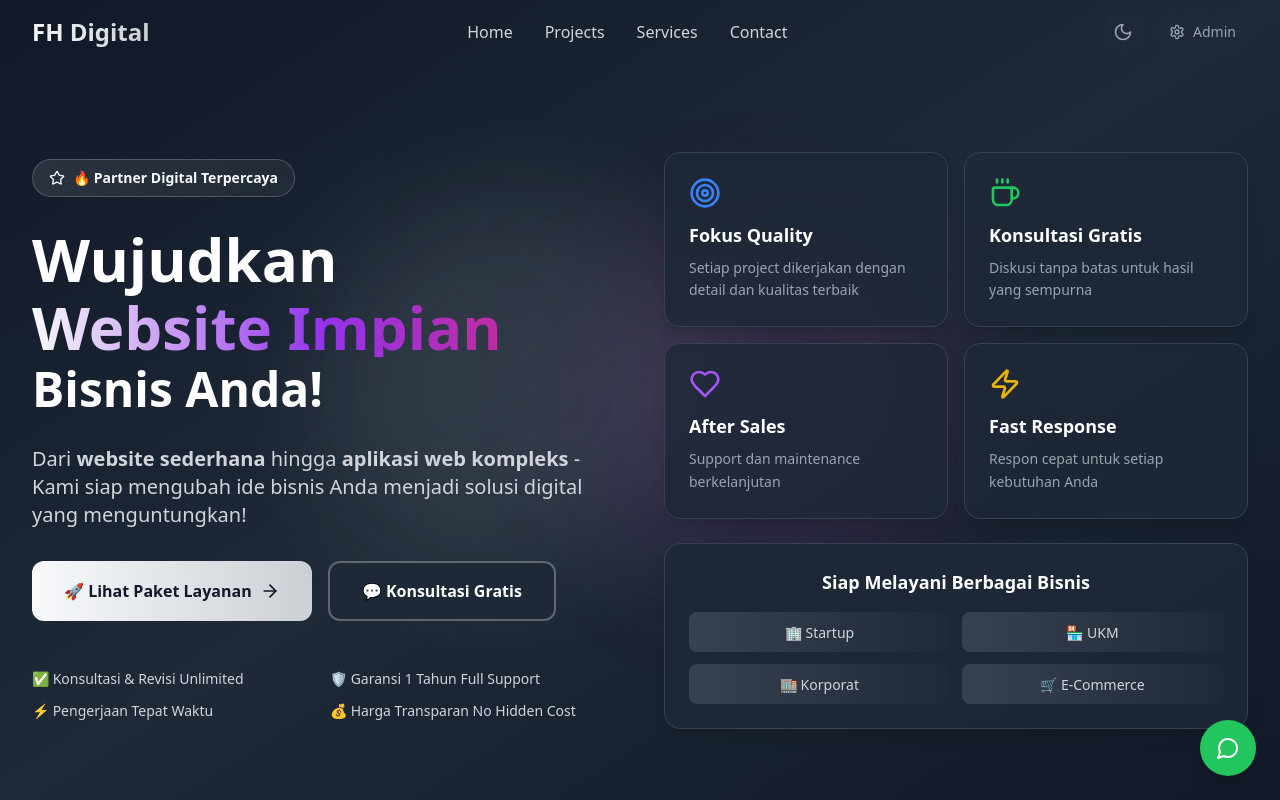
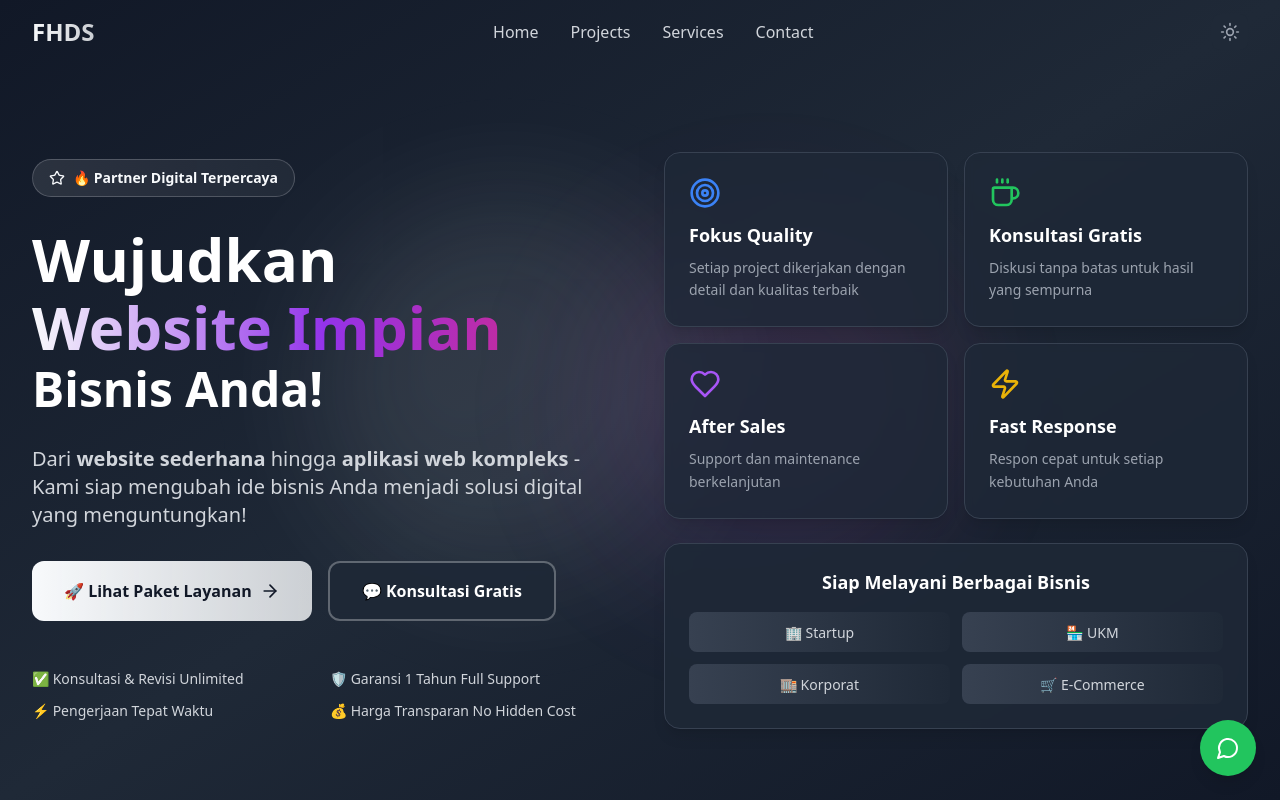
Before and after one commit to fhabibiii/fhsd-react, a React (Vite) app: page / in a window 1280 px wide. Shown: the top 800 px of the page. Built offline with nearby package versions, Linux system fonts and the light colour scheme.

Commit message:
Fix: Navigation bar and content updates
Reverted navbar changes, linked main page content to the dashboard, fixed theme toggle, removed admin button, and updated the navbar name.

```diff
--- a/src/components/Navigation.tsx
+++ b/src/components/Navigation.tsx
@@ -1,8 +1,7 @@
 
 import React, { useState, useEffect } from 'react';
-import { Menu, X, Moon, Sun, Settings } from 'lucide-react';
-import { useTheme } from 'next-themes';
-import { Link } from 'react-router-dom';
+import { Menu, X, Moon, Sun } from 'lucide-react';
+import { useTheme } from './ThemeProvider';
 
 const Navigation = () => {
   const [isOpen, setIsOpen] = useState(false);
@@ -41,7 +40,7 @@ const Navigation = () => {
           {/* Logo */}
           <div className="flex-shrink-0">
             <h1 className="text-2xl font-bold bg-gradient-to-r from-primary to-primary/80 bg-clip-text text-transparent">
-              FH Digital
+              FHDS
             </h1>
           </div>
 
@@ -70,16 +69,6 @@ const Navigation = () => {
               {theme === 'dark' ? <Sun className="w-5 h-5" /> : <Moon className="w-5 h-5" />}
             </button>
 
-            {/* Admin Link */}
-            <Link
-              to="/admin"
-              className="hidden md:flex items-center gap-2 px-3 py-2 rounded-lg bg-gray-100 dark:bg-gray-800 text-gray-600 dark:text-gray-400 hover:text-primary dark:hover:text-primary transition-colors duration-200"
-              title="Admin Dashboard"
-            >
-              <Settings className="w-4 h-4" />
-              <span className="text-sm font-medium">Admin</span>
-            </Link>
-
             {/* Mobile Menu Button */}
             <button
               onClick={() => setIsOpen(!isOpen)}
@@ -103,14 +92,6 @@ const Navigation = () => {
                   {item.label}
                 </button>
               ))}
-              <Link
-                to="/admin"
-                className="flex items-center gap-2 px-3 py-2 text-gray-700 dark:text-gray-300 hover:text-primary dark:hover:text-primary transition-colors duration-200 font-medium"
-                onClick={() => setIsOpen(false)}
-              >
-                <Settings className="w-4 h-4" />
-                Admin Dashboard
-              </Link>
             </div>
           </div>
         )}
```
